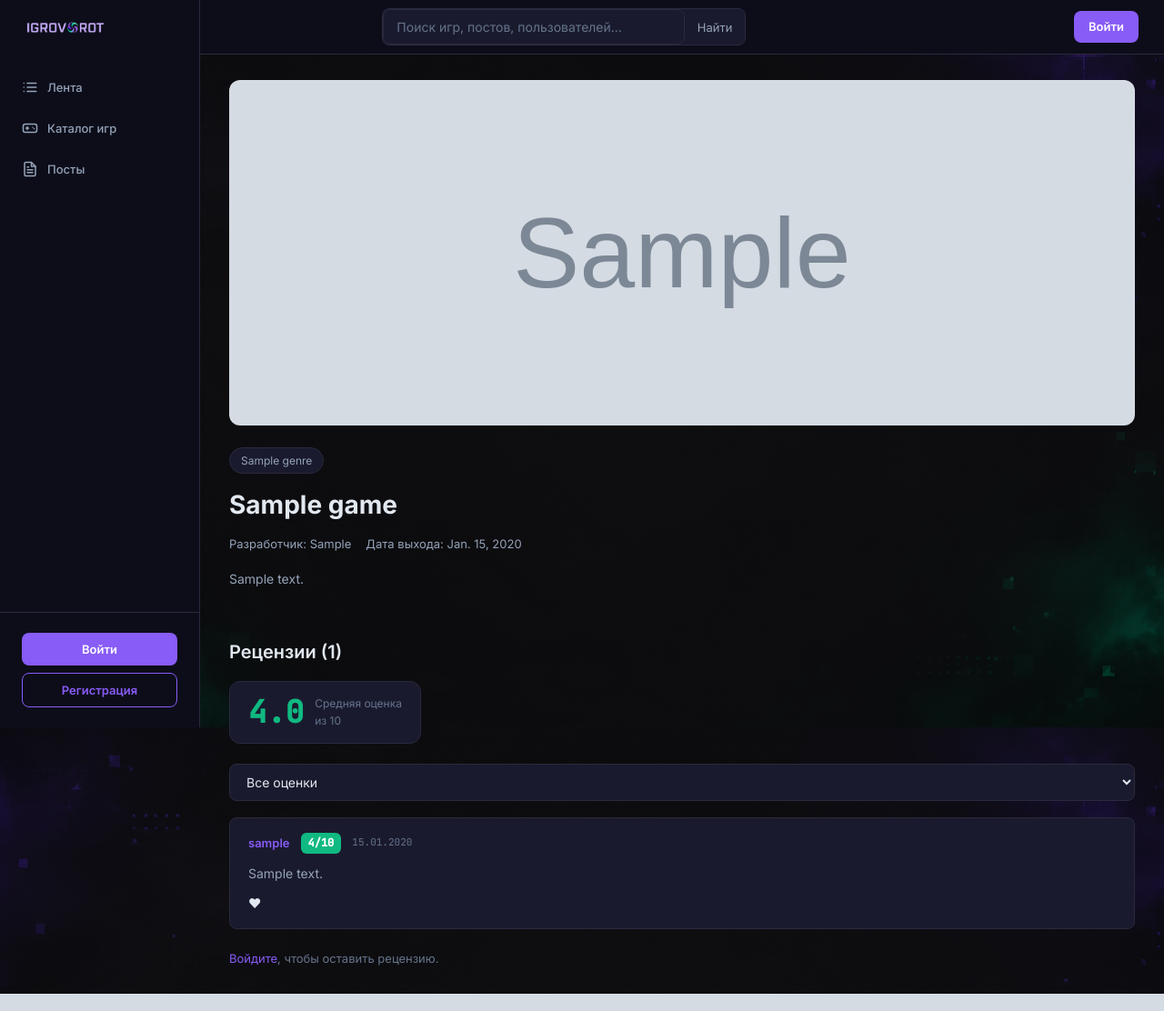
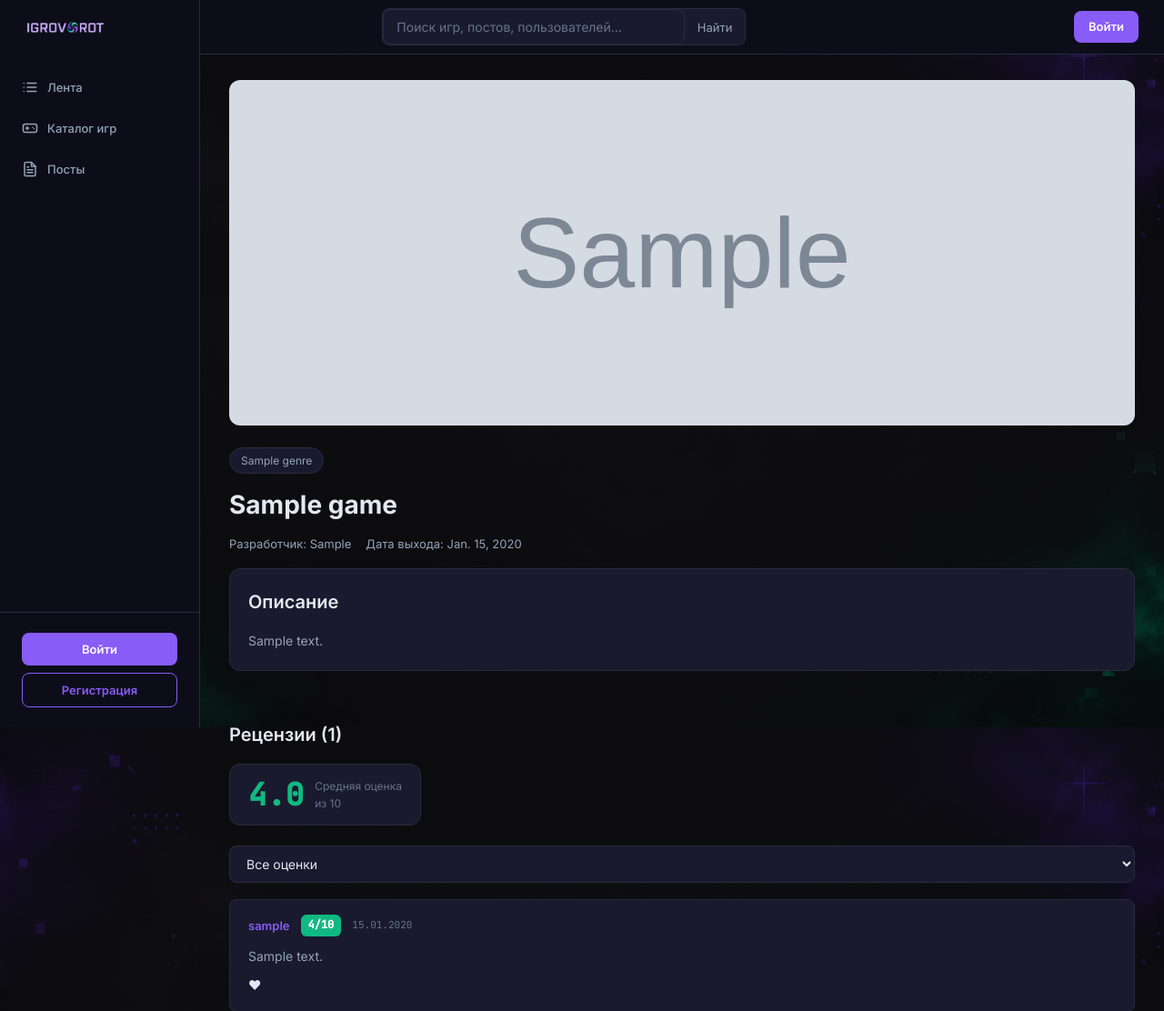
Before and after one commit to Cr4mlin/Igrovorot, a Django app: a page that uses templates/games/game_detail.html in a window 1280 px wide. Shown: the top 1112 px of the page at 91% size. Run offline with Django 5.2, Linux system fonts and the light colour scheme; tables that the repository leaves empty hold one stand-in row (values such as "Sample post"); grey boxes marked "Sample" are stand-in pictures; a database or web service that is not in the repository returns one stand-in record (values such as "Sample title"); data that the repository does not hold is empty.

Commit message:
system requirements and description style

```diff
--- a/apps/games/steam.py
+++ b/apps/games/steam.py
@@ -25,7 +25,7 @@ def get_steam_game_details(app_id):
         url = f'https://store.steampowered.com/api/appdetails'
         response = requests.get(url, params={
             'appids': app_id,
-            'l': 'english',
+            'l': 'russian',
         }, timeout=5)
         data = response.json()
         game_data = data.get(str(app_id), {})
@@ -46,6 +46,7 @@ def get_steam_game_details(app_id):
         return {
             'steam_url': f'https://store.steampowered.com/app/{app_id}/',
             'short_description': details.get('short_description', ''),
+            'detailed_description': details.get('detailed_description', ''),
             'screenshots': screenshots,
             'metacritic_score': metacritic.get('score'),
             'metacritic_url': metacritic.get('url'),
--- a/static/css/style.css
+++ b/static/css/style.css
@@ -718,6 +718,79 @@ textarea { min-height: 110px; resize: vertical; }
   font-size: 13px; color: var(--text-muted); margin-bottom: 16px;
 }
 .game-detail__meta span::before { content: ''; }
+.game-description {
+  margin: 0 0 22px;
+  background: var(--card-bg);
+  border: 1px solid var(--card-border);
+  border-radius: var(--radius);
+  padding: 20px;
+}
+.game-description__title {
+  font-size: 20px;
+  font-weight: 600;
+  margin-bottom: 14px;
+}
+.game-description__content {
+  color: var(--text-muted);
+  font-size: 14px;
+  line-height: 1.8;
+  overflow-wrap: anywhere;
+}
+.game-description__content p,
+.game-description__content div {
+  margin-bottom: 12px;
+}
+.game-description__content p:last-child,
+.game-description__content div:last-child {
+  margin-bottom: 0;
+}
+.game-description__content h2,
+.game-description__content h3,
+.game-description__content h4 {
+  color: var(--text);
+  font-size: 15px;
+  font-weight: 600;
+  margin: 18px 0 8px;
+}
+.game-description__content strong,
+.game-description__content b {
+  color: var(--text);
+  font-weight: 600;
+}
+.game-description__content a {
+  color: var(--primary);
+  font-weight: 500;
+}
+.game-description__content a:hover { text-decoration: underline; }
+.game-description__content ul,
+.game-description__content ol {
+  display: flex;
+  flex-direction: column;
+  gap: 6px;
+  margin: 10px 0 12px;
+}
+.game-description__content li {
+  position: relative;
+  padding-left: 16px;
+}
+.game-description__content li::before {
+  content: '';
+  position: absolute;
+  left: 0;
+  top: .75em;
+  width: 5px;
+  height: 5px;
+  border-radius: 50%;
+  background: var(--primary);
+}
+.game-description__content img {
+  max-height: 320px;
+  margin: 14px 0;
+  border-radius: var(--radius-sm);
+  border: 1px solid var(--card-border);
+  object-fit: cover;
+}
+.game-description__content br + br { display: none; }
 .game-detail__desc { font-size: 14px; line-height: 1.75; color: var(--text-muted); margin-bottom: 20px; }
 .gallery { margin-bottom: 28px; }
 .gallery__main {
--- a/templates/games/game_detail.html
+++ b/templates/games/game_detail.html
@@ -30,12 +30,27 @@
         {% if game.release_date %}<span>Дата выхода: {{ game.release_date }}</span>{% endif %}
     </div>
 
-    {% if steam_data %}
-        {% if steam_data.short_description %}
-            <p class="game-detail__desc">{{ steam_data.short_description }}</p>
-        {% endif %}
+    {% if steam_data and steam_data.detailed_description %}
+        <section class="game-description">
+            <h2 class="game-description__title">Описание</h2>
+            <div class="game-description__content">
+                {{ steam_data.detailed_description|safe }}
+            </div>
+        </section>
+    {% elif steam_data and steam_data.short_description %}
+        <section class="game-description">
+            <h2 class="game-description__title">Описание</h2>
+            <div class="game-description__content">
+                <p>{{ steam_data.short_description }}</p>
+            </div>
+        </section>
     {% elif game.description %}
-        <p class="game-detail__desc">{{ game.description }}</p>
+        <section class="game-description">
+            <h2 class="game-description__title">Описание</h2>
+            <div class="game-description__content">
+                <p>{{ game.description }}</p>
+            </div>
+        </section>
     {% endif %}
 
     <div class="game-detail__actions">
@@ -69,7 +84,7 @@
 
     {% if steam_data.requirements_minimum or steam_data.requirements_recommended %}
         <div class="requirements">
-            <h2>Системные требования</h2>
+            <h2 class="requirements__title">Системные требования</h2>
             <div class="requirements__columns">
                 {% if steam_data.requirements_minimum %}
                     <div class="requirements__column">
```
Also changed, not shown: other parts of static/css/style.css (+70 -0 lines).
